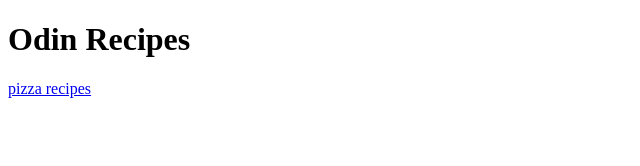
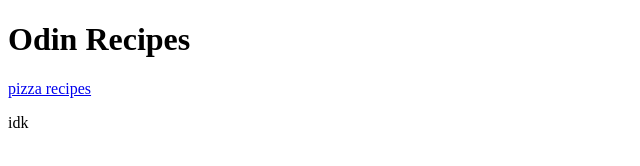
Before and after one commit to abeercode/odin-recipes, a plain HTML site: page index.html in a window 1280 px wide. Shown: the full height of the page, 0-640 px from the left. Drawn offline with Linux system fonts and the light colour scheme.

Commit message:
to check the fedora

```diff
--- a/index.html
+++ b/index.html
@@ -8,5 +8,6 @@
 <body>
     <h1>Odin Recipes</h1>
     <a href="./recipes/pizza.html">pizza recipes</a>
+        <p>idk</p>
 </body>
 </html>
```
